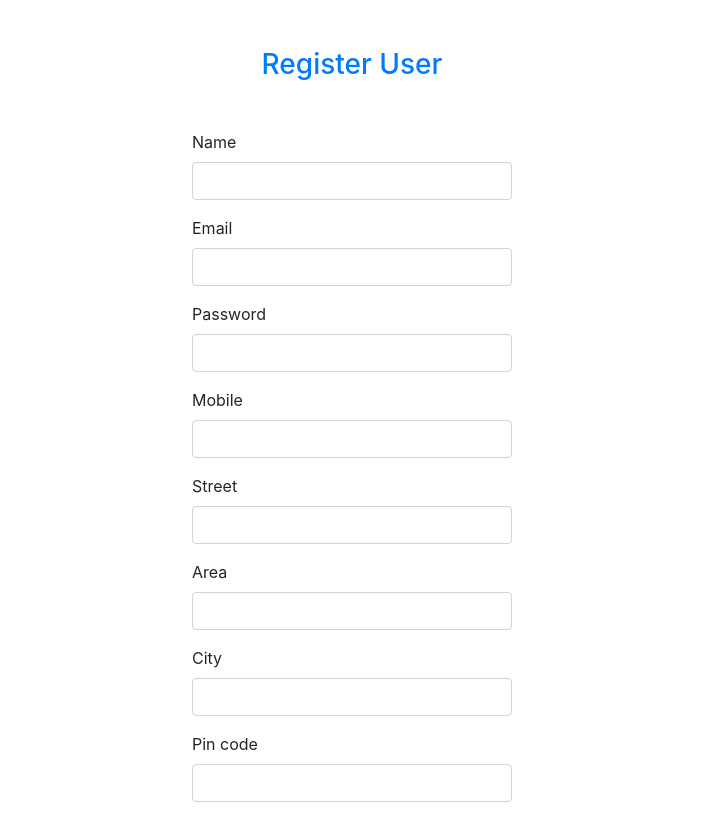
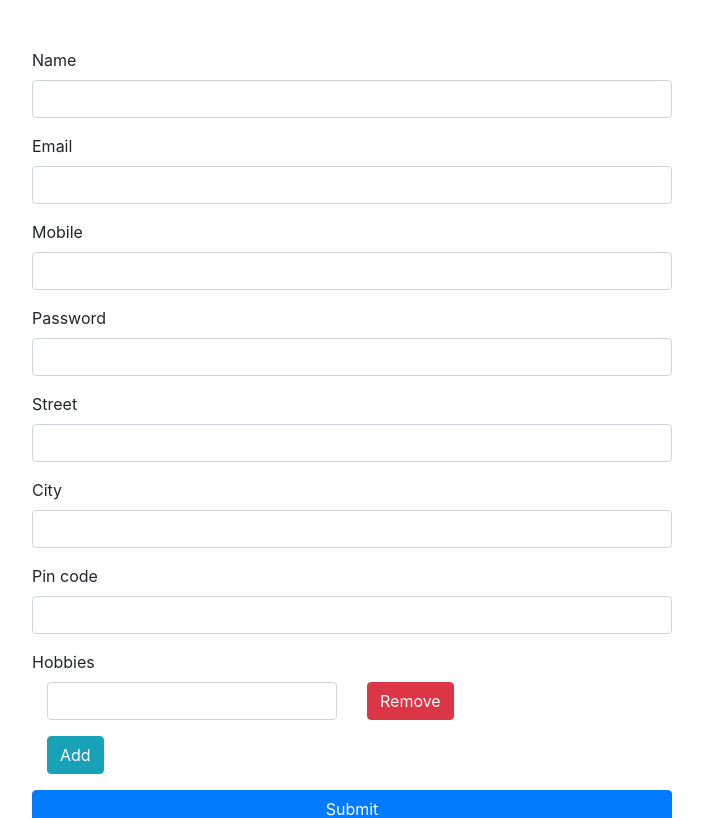
Before and after one commit to rvmore/angular-training, an Angular app: page /register in a window 1280 px wide. Shown: the top 818 px of the page, without its empty margins (288-991 px from the left). Built offline with nearby package versions, Linux system fonts and the light colour scheme.

Commit message:
Added reactive form code

```diff
--- a/src/app/register-user/register-user.component.html
+++ b/src/app/register-user/register-user.component.html
@@ -1,81 +1,80 @@
-<div class="text-primary text-center mt-5">
-    <h3>Register User</h3>
-</div>
-
-<div class="container w-25 mt-5">
-    <form #registerUser="ngForm" class="form" (ngSubmit)="onSubmit(registerUser.form)">
+<div class="container w-50 mt-5">
+    <form class="form" [formGroup]="registerForm" (ngSubmit)="onSubmit(registerForm)">
         <div class="row form-group">
             <label for="" class="form-label">Name</label>
-            <input type="text" class="form-control" name="name" ngModel required (change)="onNameChange($event)">
-            <div
-                *ngIf="(registerUser.submitted || registerUser.form.get('name')?.touched) && registerUser.form.get('name')?.errors">
-                <small class="text-danger" *ngIf="registerUser.form.get('name').errors.required">Name is
-                    required.</small>
-                <small class="text-danger" *ngIf="registerUser.form.get('name').errors.noDot">Name should not contain
-                    (.)</small>
+            <input type="text" class="form-control" formControlName="name">
+            <div *ngIf="(registerForm.get('name').touched || isFormSubmitted) && registerForm.get('name').errors"
+                class="text-danger">
+                <small>Name is required.</small>
             </div>
         </div>
         <div class="row form-group">
             <label for="" class="form-label">Email</label>
-            <input type="email" pattern="^\\w+@[a-zA-Z_]+?\\.[a-zA-Z]{2,3}$" class="form-control" name="email" ngModel
-                required>
-            <div
-                *ngIf="(registerUser.submitted || registerUser.form.get('email')?.touched) && registerUser.form.get('email')?.errors">
-                <small class="text-danger" *ngIf="registerUser.form.get('email').errors.required">Email is
-                    required.</small>
-                <small class="text-danger" *ngIf="registerUser.form.get('email').errors.pattern">Email is
-                    invalid. Should be a valid email address.</small>
+            <input type="text" class="form-control" formControlName="email">
+            <div *ngIf="(registerForm.get('email').touched || isFormSubmitted) && registerForm.get('email').errors"
+                class="text-danger">
+                <small *ngIf="registerForm.get('email').errors.required">Email is required.</small>
+                <small *ngIf="registerForm.get('email').errors.pattern">Email is invalid.</small>
+            </div>
+        </div>
+        <div class="row form-group">
+            <label for="" class="form-label">Mobile</label>
+            <input type="text" class="form-control" formControlName="mobile">
+            <div *ngIf="(registerForm.get('mobile').touched || isFormSubmitted) && registerForm.get('mobile').errors"
+                class="text-danger">
+                <small>Mobile is required.</small>
             </div>
         </div>
         <div class="row form-group">
             <label for="" class="form-label">Password</label>
-            <input type="text" class="form-control" name="password" ngModel required>
-            <div
-                *ngIf="(registerUser.submitted || registerUser.form.get('password')?.touched) && registerUser.form.get('password')?.errors">
-                <small class="text-danger" *ngIf="registerUser.form.get('password').errors.required">Password is
-                    required.</small>
+            <input type="text" class="form-control" formControlName="password">
+            <div *ngIf="(registerForm.get('password').touched || isFormSubmitted) && registerForm.get('password').errors"
+                class="text-danger">
+                <small>Password is required.</small>
             </div>
         </div>
-        <div class="row form-group">
-            <label for="" class="form-label">Mobile</label>
-            <input type="text" class="form-control" name="mobile" ngModel required>
-            <div
-                *ngIf="(registerUser.submitted || registerUser.form.get('mobile')?.touched) && registerUser.form.get('mobile')?.errors">
-                <small class="text-danger" *ngIf="registerUser.form.get('mobile').errors.required">Password is
-                    required.</small>
-            </div>
-        </div>
-        <fieldset ngModelGroup="address">
+
+        <div formGroupName="address">
             <div class="row form-group">
                 <label for="" class="form-label">Street</label>
-                <input type="text" class="form-control" name="street" ngModel>
-            </div>
-            <div class="row form-group">
-                <label for="" class="form-label">Area</label>
-                <input type="text" class="form-control" name="area" ngModel>
+                <input type="text" class="form-control" formControlName="street">
             </div>
             <div class="row form-group">
                 <label for="" class="form-label">City</label>
-                <input type="text" class="form-control" name="city" ngModel>
+                <input type="text" class="form-control" formControlName="city">
             </div>
             <div class="row form-group">
                 <label for="" class="form-label">Pin code</label>
-                <input type="text" class="form-control" name="pincode" ngModel>
+                <input type="text" class="form-control" formControlName="pinCode">
             </div>
-        </fieldset>
+        </div>
 
-        <fieldset ngModelGroup="hobbies">
-            <div class="row form-group">
+        <div formArrayName="hobbies">
+            <div class="row">
                 <label for="" class="form-label">Hobbies</label>
-                <div *ngFor="let hobby of hobbies; let i = index">
-                    <input type="text" class="form-control mt-2" name="{{i}}" ngModel>
+            </div>
+
+            <!-- <div class="row" *ngFor="let control of hobbiesArray.controls; let i = index">
+                <input type="text" class="form-control">
+                <button class="btn btn-danger" type="button">Remove</button>
+            </div>
+            <button class="btn btn-info mt-2" type="button" (click)="addNewHobby()">Add</button> -->
+
+            <div class="row mb-2" *ngFor="let control of hobbiesArray.controls; let i = index">
+                <div class="col-md-6">
+                    <input type="text" class="form-control">
+                </div>
+                <div class="col-md-6">
+                    <button class="btn btn-danger" type="button" (click)="removeHobbies(i)">Remove</button>
                 </div>
             </div>
-            <button class="btn btn-success" type="button" (click)="addHobby()">Add Hobbies</button>
-        </fieldset>
+            <button class="btn btn-info mt-2 mb-3" type="button" (click)="addNewHobby()">Add</button>
+        </div>
 
-        <div class="row mt-2">
-            <button class="btn btn-info w-100" type="submit">Submit</button>
+        <div class="row">
+            <button class="btn btn-primary w-100" type="submit">Submit</button>
         </div>
     </form>
 </div>
+
+<p class="text-success text-center mt-5">{{greetUser}}</p>
--- a/src/app/register-user/register-user.component.ts
+++ b/src/app/register-user/register-user.component.ts
@@ -1,49 +1,54 @@
-import { Component, OnInit, ViewChild } from '@angular/core';
-import { ControlContainer, NgForm } from '@angular/forms';
+import { Component, OnInit } from '@angular/core';
+import { FormArray, FormControl, FormGroup, Validators } from '@angular/forms';
 
 @Component({
   selector: 'app-register-user',
   templateUrl: './register-user.component.html',
-  styleUrls: ['./register-user.component.css'],
-  viewProviders: [{ provide: ControlContainer, useExisting: NgForm }]
+  styleUrls: ['./register-user.component.css']
 })
 export class RegisterUserComponent implements OnInit {
-  @ViewChild('registerUser') registerUserForm: NgForm;
-  hobbies = [''];
+  registerForm: FormGroup;
+  isFormSubmitted = false;
+  greetUser = '';
 
   constructor() { }
 
   ngOnInit(): void {
+    this.setRegisterForm();
+
+    this.registerForm.get('name').valueChanges.subscribe(value => (this.greetUser = `Welcome ${value}!`));
+  }
+
+  get hobbiesArray(): FormArray {
+    return this.registerForm.get('hobbies') as FormArray;
+  }
+
+  setRegisterForm(): void {
+    this.registerForm = new FormGroup({
+      name: new FormControl('', Validators.required),
+      email: new FormControl('', [Validators.required, Validators.pattern('[a-z0-9._%+-]+@[a-z0-9.-]+\\.[a-z]{2,4}$')]),
+      mobile: new FormControl('', Validators.required),
+      password: new FormControl('', Validators.required),
+      address: new FormGroup({
+        street: new FormControl(''),
+        city: new FormControl(''),
+        pinCode: new FormControl('')
+      }),
+      hobbies: new FormArray([new FormControl('')])
+    });
   }
 
   onSubmit(form): void {
-    const { hobbies, ...payload } = form.value;
-
-    const formattedHobbies = [];
-    for (const key in hobbies) {
-      formattedHobbies.push(hobbies[key]);
-    }
-
-    const formattedFormData = {
-      ...payload,
-      hobbies: formattedHobbies
-    }
-
-    console.log(formattedFormData);
+    this.isFormSubmitted = true;
+    console.log(form);
   }
 
-  onNameChange(event): void {
-    const name = event.target.value;
-    if (name.includes('.')) {
-      this.registerUserForm.form.controls.name.setErrors({ noDot: true });
-      return;
-    }
-
-    this.registerUserForm.form.controls.name.setErrors(null);
+  addNewHobby(): void {
+    this.hobbiesArray.push(new FormControl(''));
   }
 
-  addHobby(): void {
-    this.hobbies.push('');
+  removeHobbies(index): void {
+    this.hobbiesArray.removeAt(index);
   }
 
 }
--- a/src/app/user-details/user-details.component.html
+++ /dev/null
@@ -1 +0,0 @@
-<p>user-details works!</p>
--- a/src/app/user-details/user-details.component.ts
+++ /dev/null
@@ -1,15 +0,0 @@
-import { Component, OnInit } from '@angular/core';
-
-@Component({
-  selector: 'app-user-details',
-  templateUrl: './user-details.component.html',
-  styleUrls: ['./user-details.component.css']
-})
-export class UserDetailsComponent implements OnInit {
-
-  constructor() { }
-
-  ngOnInit(): void {
-  }
-
-}
```
Also changed, not shown: src/app/app.module.ts (+4 -5 lines), src/app/user-details/user-details.component.css (deleted), 1 other file (tests, documents, lock files or other folders).
